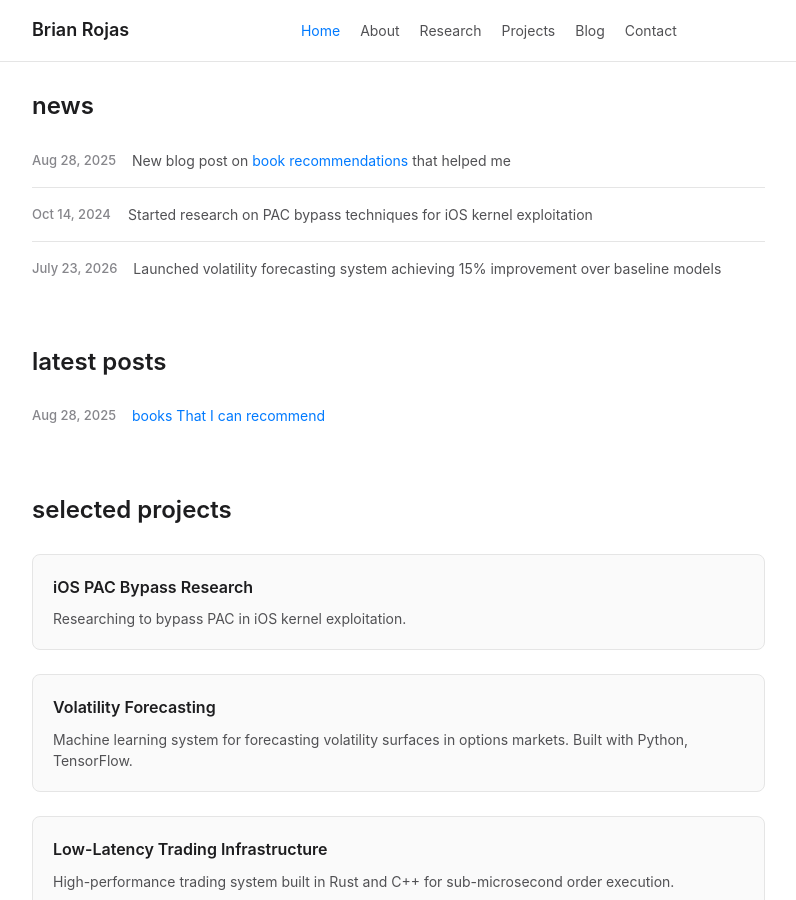
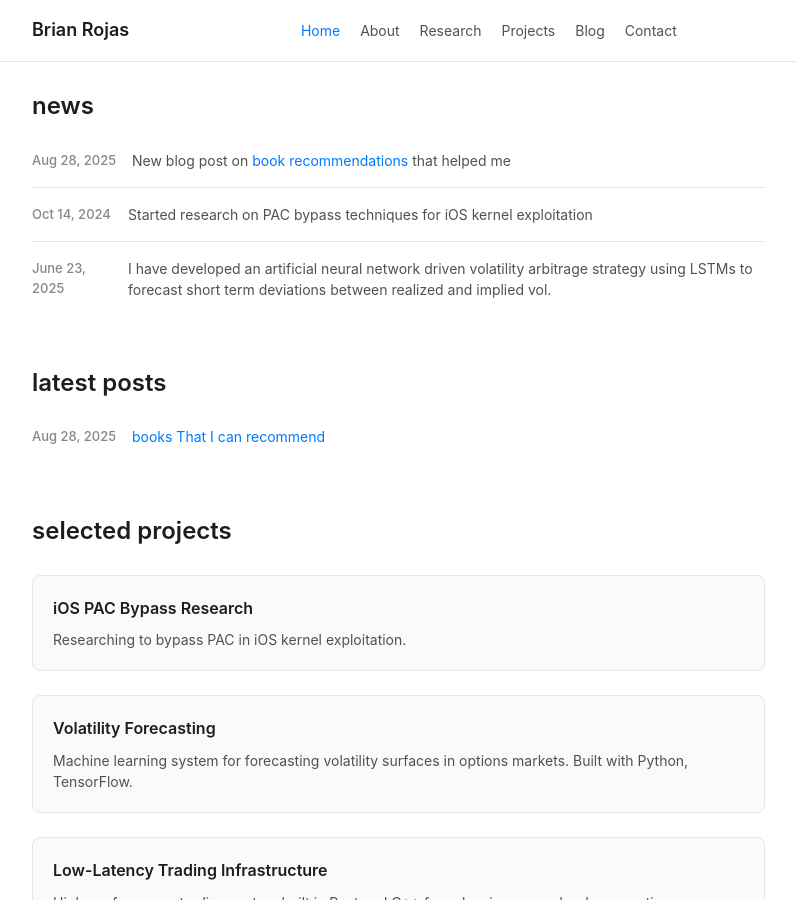
Before and after one commit to brianrojrc/brianrojrc.github.io, a Jekyll site: the page built from index.md, in a window 1280 px wide and 900 px high, scrolled down 343 px. Shown: the whole window, without its empty margins (28-824 px from the left). Built offline with Jekyll 4.4.1, drawn with Linux system fonts in a browser that asks for light colours.

Commit message:
Update index.md

```diff
--- a/index.md
+++ b/index.md
@@ -34,9 +34,10 @@ title: Home
                 </div>
             </div>
             <div class="news-item">
-                <div class="news-date">July 23, 2026</div>
+                <div class="news-date">June 23, 2025</div>
                 <div class="news-content">
-                    Launched volatility forecasting system achieving 15% improvement over baseline models
+                  I have developed an artificial neural network driven volatility arbitrage
+                  strategy using LSTMs to forecast short term deviations between realized and implied vol.
                 </div>
             </div>
         </div>
```
